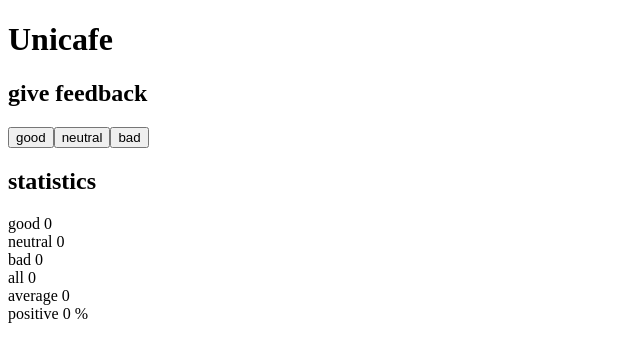
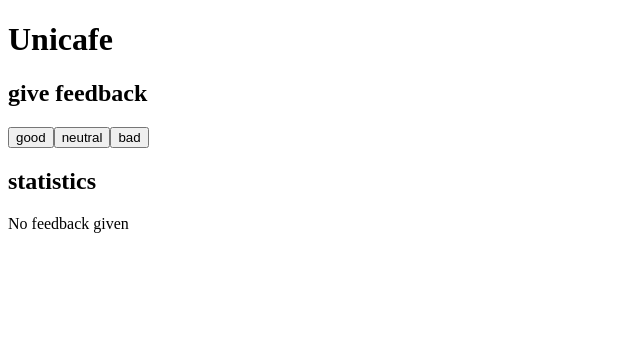
Before and after one commit to sergioruizsan/fullstackopen, a React (Create React App) app in the folder part1/unicafe/: page / in a window 1280 px wide. Shown: the top 362 px of the page, without its empty margins (0-640 px from the left). Built offline with nearby package versions, Linux system fonts and the light colour scheme; the HTML template or start-up script is replaced by a standard one.

Commit message:
part1 -1.9: unicafe step4

```diff
--- a/part1/unicafe/src/App.js
+++ b/part1/unicafe/src/App.js
@@ -6,6 +6,8 @@ const Statistics = ({good, bad, neutral}) => {
   const total = good + neutral + bad
   const average = (good - bad) / total
   const positive = good / total * 100
+
+  if(total === 0 ) return (<div>No feedback given</div>)
 
   return (
     <>
```
